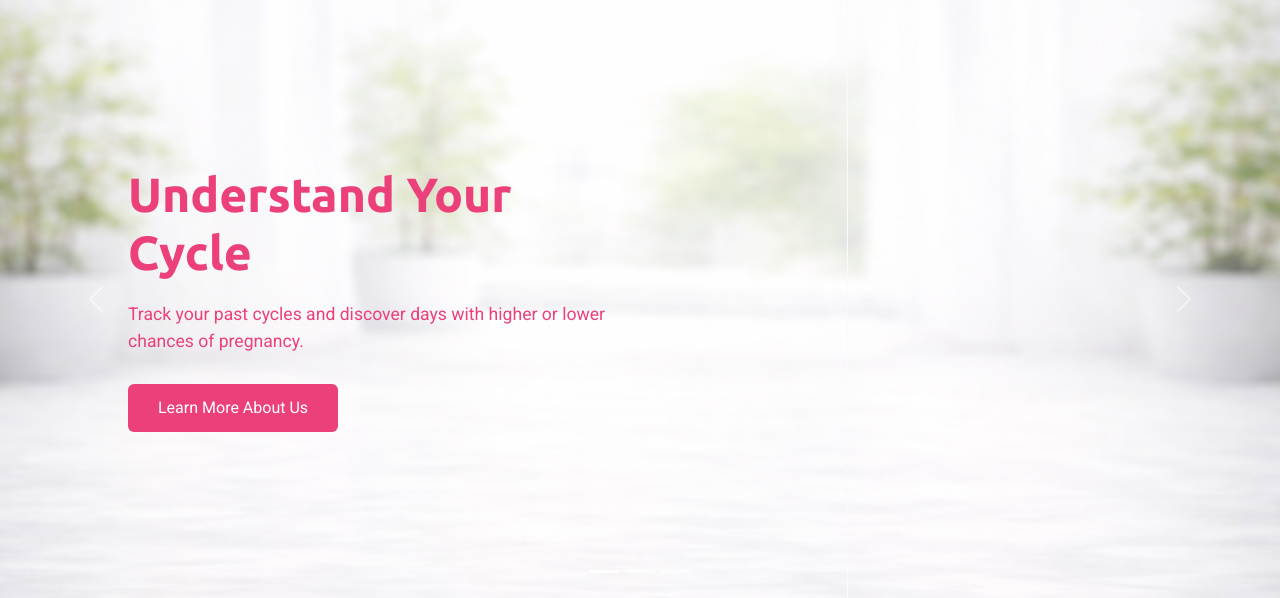
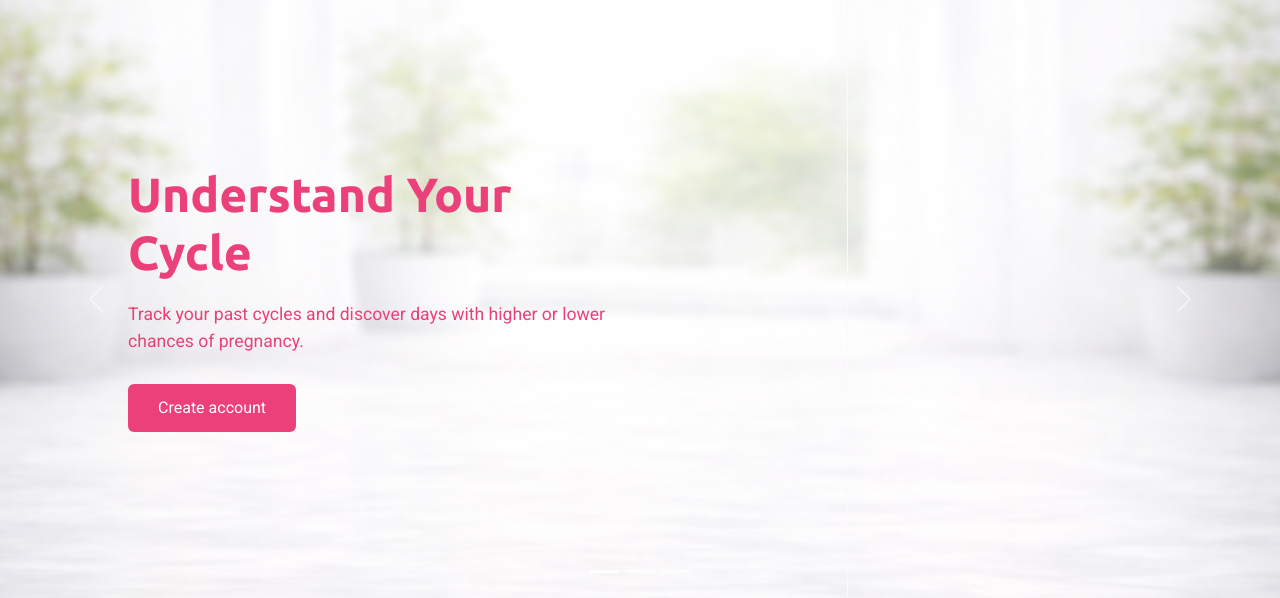
Before and after one commit to kinggiddy1/safedaystracker, a PHP site: page /fertility/ in a window 1280 px wide. Shown: the part 121-719 px from the top of the page. Run offline with PHP 8.4, Linux system fonts and the light colour scheme.

Commit message:
modified carsousel

```diff
--- a/index.php
+++ b/index.php
@@ -59,7 +59,7 @@ $pastMonthYear = date('F Y', strtotime('-6 months'));
           <div style="position: absolute; top: 50%; left: 10%; transform: translateY(-50%); max-width: 500px; z-index: 10;">
             <h1 style="color: #EC407A; font-size: 3rem; font-weight: 700; line-height: 1.2; margin-bottom: 20px;">Understand Your Cycle</h1>
             <p style="color: #EC407A; font-size: 1.1rem; margin-bottom: 30px;">Track your past cycles and discover days with higher or lower chances of pregnancy.</p>
-            <a href="#about" class="btn btn-primary" style="background-color: #EC407A; border: none; padding: 12px 30px; font-size: 1rem;">Learn More About Us</a>
+            <a href="#about" class="btn btn-primary" style="background-color: #EC407A; border: none; padding: 12px 30px; font-size: 1rem;">Create account</a>
           </div>
         </div>
 
@@ -69,7 +69,7 @@ $pastMonthYear = date('F Y', strtotime('-6 months'));
           <div style="position: absolute; top: 50%; left: 10%; transform: translateY(-50%); max-width: 500px; z-index: 10;">
             <h1 style="color: #EC407A; font-size: 3rem; font-weight: 700; line-height: 1.2; margin-bottom: 20px;">How It Works  Based on Your History</h1>
             <p style="color: #EC407A; font-size: 1.1rem; margin-bottom: 30px;">Enter up to 6 consecutive months of period start dates for a more realistic prediction.</p>
-            <a href="#products" class="btn btn-primary" style="background-color: #EC407A; border: none; padding: 12px 30px; font-size: 1rem;">Shop Now</a>
+            <a href="#products" class="btn btn-primary" style="background-color: #EC407A; border: none; padding: 12px 30px; font-size: 1rem;">Create account</a>
           </div>
         </div>
 
@@ -77,9 +77,9 @@ $pastMonthYear = date('F Y', strtotime('-6 months'));
         <div class="carousel-item" style="position: relative;">
           <img src="assets/img/products/back.png" class="d-block w-100" alt="Honey Comb" style="height: 600px; object-fit: cover;">
           <div style="position: absolute; top: 50%; left: 10%; transform: translateY(-50%); max-width: 500px; z-index: 10;">
-            <h1 style="color: #EC407A; font-size: 3rem; font-weight: 700; line-height: 1.2; margin-bottom: 20px;">Important to Know</h1>
-            <p style="color: #EC407A; font-size: 1.1rem; margin-bottom: 30px;">Predictions are estimates and should not replace medical advice or contraception.</p>
-            <a href="#products" class="btn btn-primary" style="background-color: #EC407A; border: none; padding: 12px 30px; font-size: 1rem;">Explore Products</a>
+            <h1 style="color: #EC407A; font-size: 3rem; font-weight: 700; line-height: 1.2; margin-bottom: 20px;">Create an account</h1>
+            <p style="color: #EC407A; font-size: 1.1rem; margin-bottom: 30px;">If you want to access personalized features and track your cycles more effectively, consider creating an account.</p>
+            <a href="#products" class="btn btn-primary" style="background-color: #EC407A; border: none; padding: 12px 30px; font-size: 1rem;">Create account</a>
           </div>
         </div>
       </div>
```
